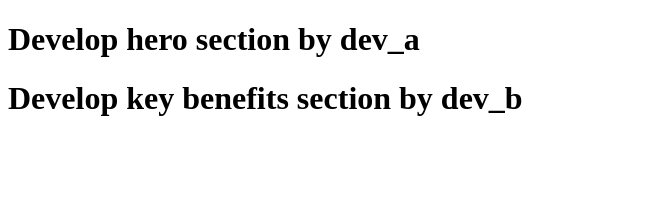
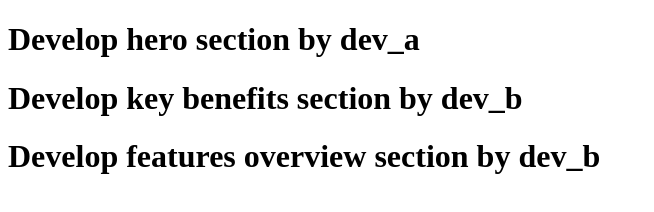
Before and after one commit to haksovanphanha99-dev/git-, a plain HTML site: page index.html in a window 1280 px wide. Shown: the whole page, without its empty margins (0-654 px from the left). Drawn offline with Linux system fonts and the light colour scheme.

Commit message:
feat: add features overview section, Author: dev_b

```diff
--- a/index.html
+++ b/index.html
@@ -24,7 +24,7 @@
 		</section>
 
 		<sectionid="features">
-
+			<h1>Develop features overview section by dev_b</h1>
 		</section>
 
 		<sectionid="visual-showcase">
```
